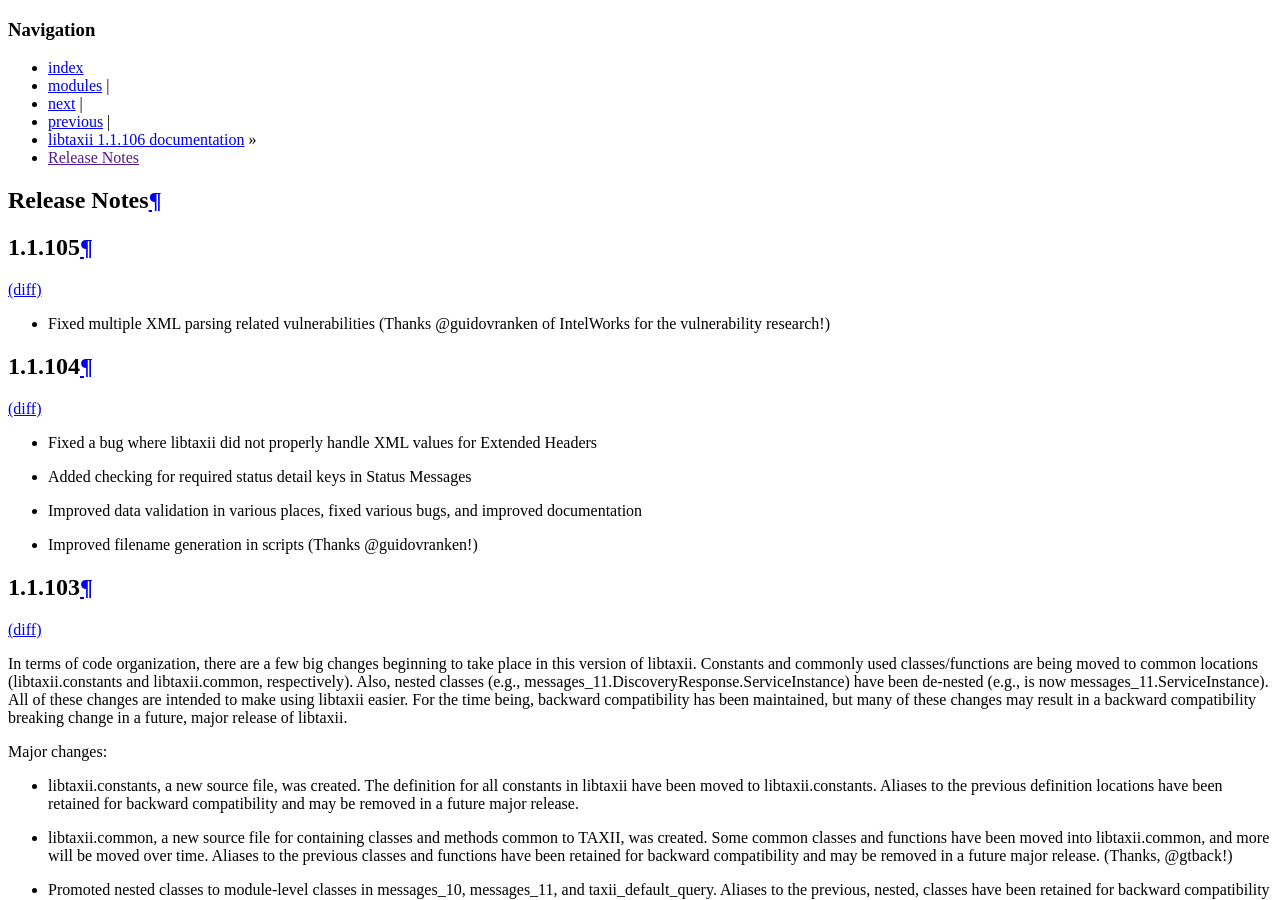
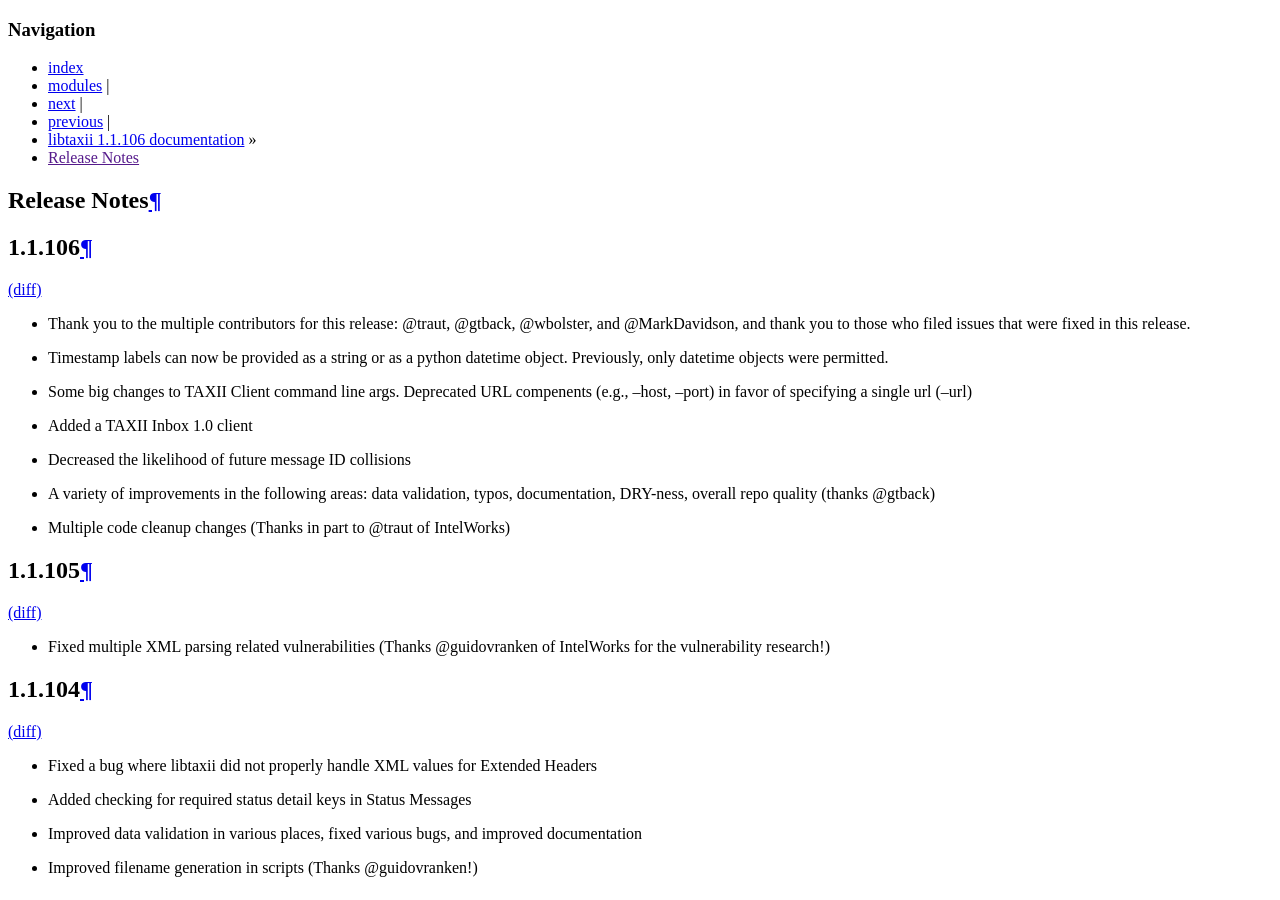
Before and after one commit to TAXIIProject/libtaxii, a Sphinx documentation site: the page built from docs/changes.rst, in a window 1280 px wide and 900 px high. Built offline with Sphinx 7.4.7, drawn with Linux system fonts in a browser that asks for light colours.

Commit message:
Added changes for 1.1.106

```diff
--- a/docs/changes.rst
+++ b/docs/changes.rst
@@ -1,5 +1,17 @@
 Release Notes
 =============
+
+1.1.106
+-------
+`(diff) <https://github.com/TAXIIProject/libtaxii/compare/1.1.105...1.1.106>`__
+
+- Thank you to the multiple contributors for this release: @traut, @gtback, @wbolster, and @MarkDavidson, and thank you to those who filed issues that were fixed in this release.
+- Timestamp labels can now be provided as a string or as a python datetime object. Previously, only datetime objects were permitted.
+- Some big changes to TAXII Client command line args. Deprecated URL compenents (e.g., --host, --port) in favor of specifying a single url (--url)
+- Added a TAXII Inbox 1.0 client
+- Decreased the likelihood of future message ID collisions
+- A variety of improvements in the following areas: data validation, typos, documentation, DRY-ness, overall repo quality (thanks @gtback)
+- Multiple code cleanup changes (Thanks in part to @traut of IntelWorks)
 
 1.1.105
 -------
```
